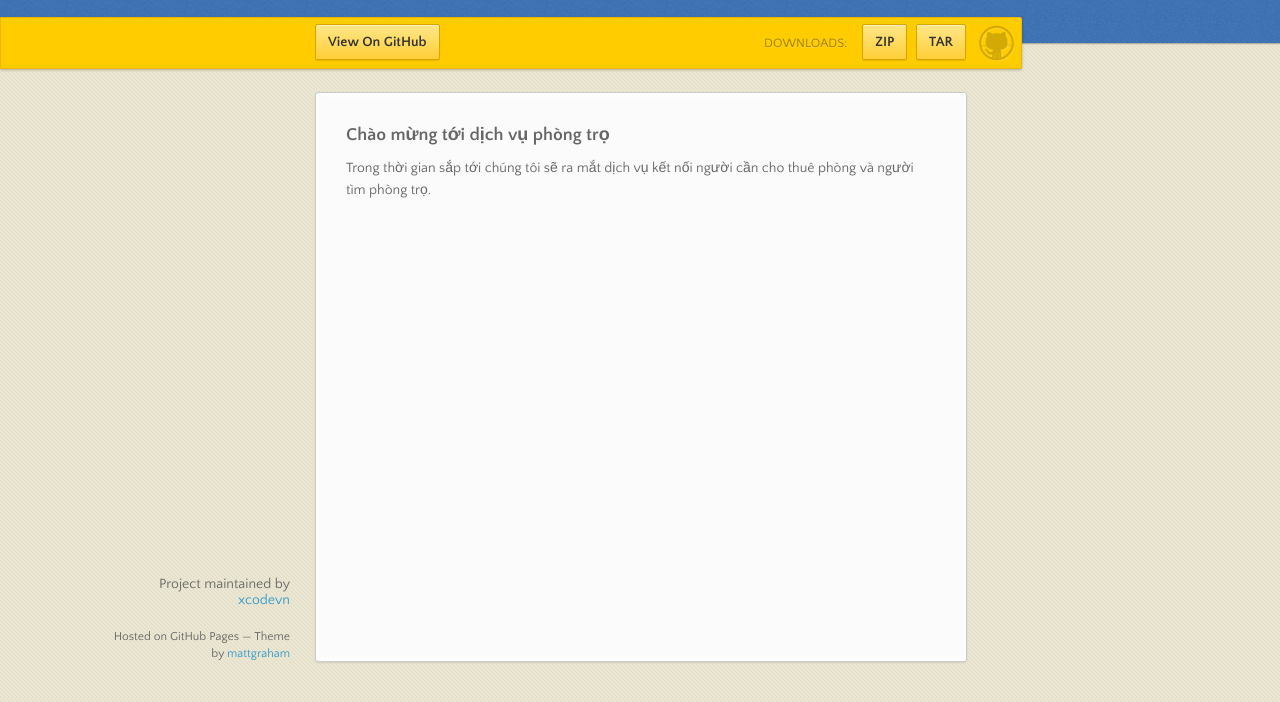
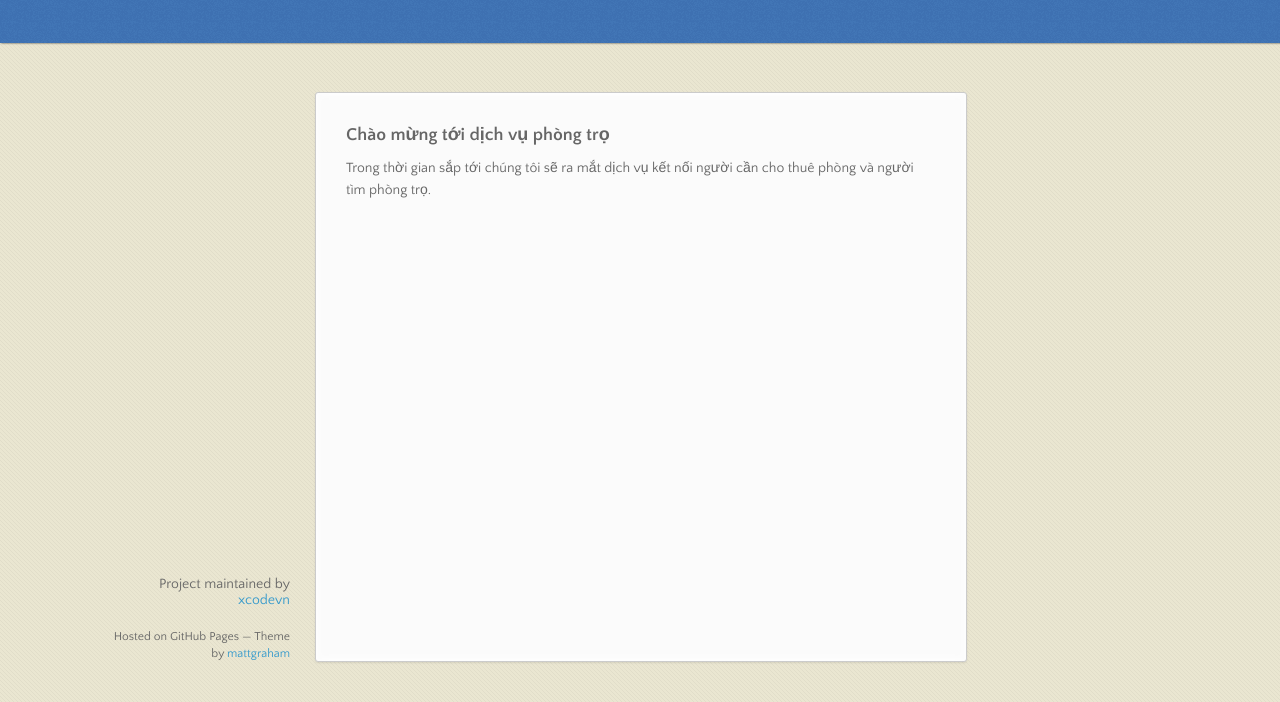
Before and after one commit to xcodevn/TheKid, a plain HTML site: page index.html in a window 1280 px wide. Shown: the part 98-800 px from the top of the page. Drawn offline with nearby package versions, Linux system fonts and the light colour scheme.

Commit message:
Update index.html

```diff
--- a/index.html
+++ b/index.html
@@ -21,19 +21,6 @@
         <p>Tìm phòng, thuê phòng, share phòng một cách nhanh nhất.</p>
       </header>
 
-      <div id="banner">
-        <span id="logo"></span>
-
-        <a href="https://github.com/xcodevn/TheKid" class="button fork"><strong>View On GitHub</strong></a>
-        <div class="downloads">
-          <span>Downloads:</span>
-          <ul>
-            <li><a href="https://github.com/xcodevn/TheKid/zipball/master" class="button">ZIP</a></li>
-            <li><a href="https://github.com/xcodevn/TheKid/tarball/master" class="button">TAR</a></li>
-          </ul>
-        </div>
-      </div><!-- end banner -->
-
     <div class="wrapper">
       <nav>
         <ul></ul>
```
